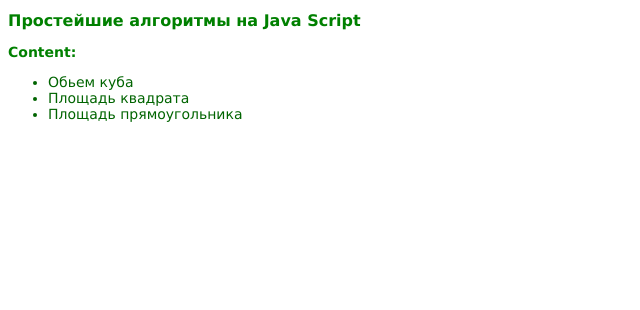
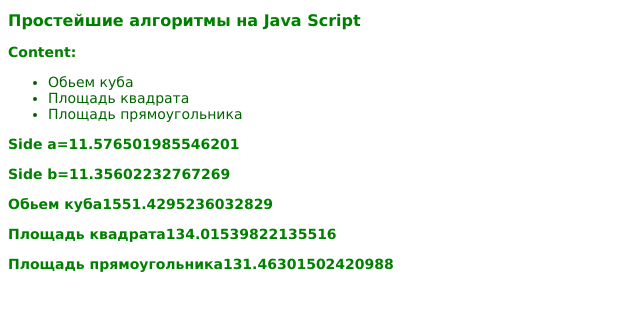
Before and after one commit to alerskij/JS-ALGO, a plain HTML site: page index.html in a window 1280 px wide. Shown: the whole page, without its empty margins (0-640 px from the left). Drawn offline with Linux system fonts and the light colour scheme.

Commit message:
Changes gor next implementation og algorithms

```diff
--- a/index.html
+++ b/index.html
@@ -18,7 +18,8 @@
         <li>Площадь прямоугольника</li>
     </ul>
     <script>
-        writeAlgoDemo();
+        writeAlgoDemo1();
+        writeAlgoDemo2();
     </script>
 </body>
 
```
